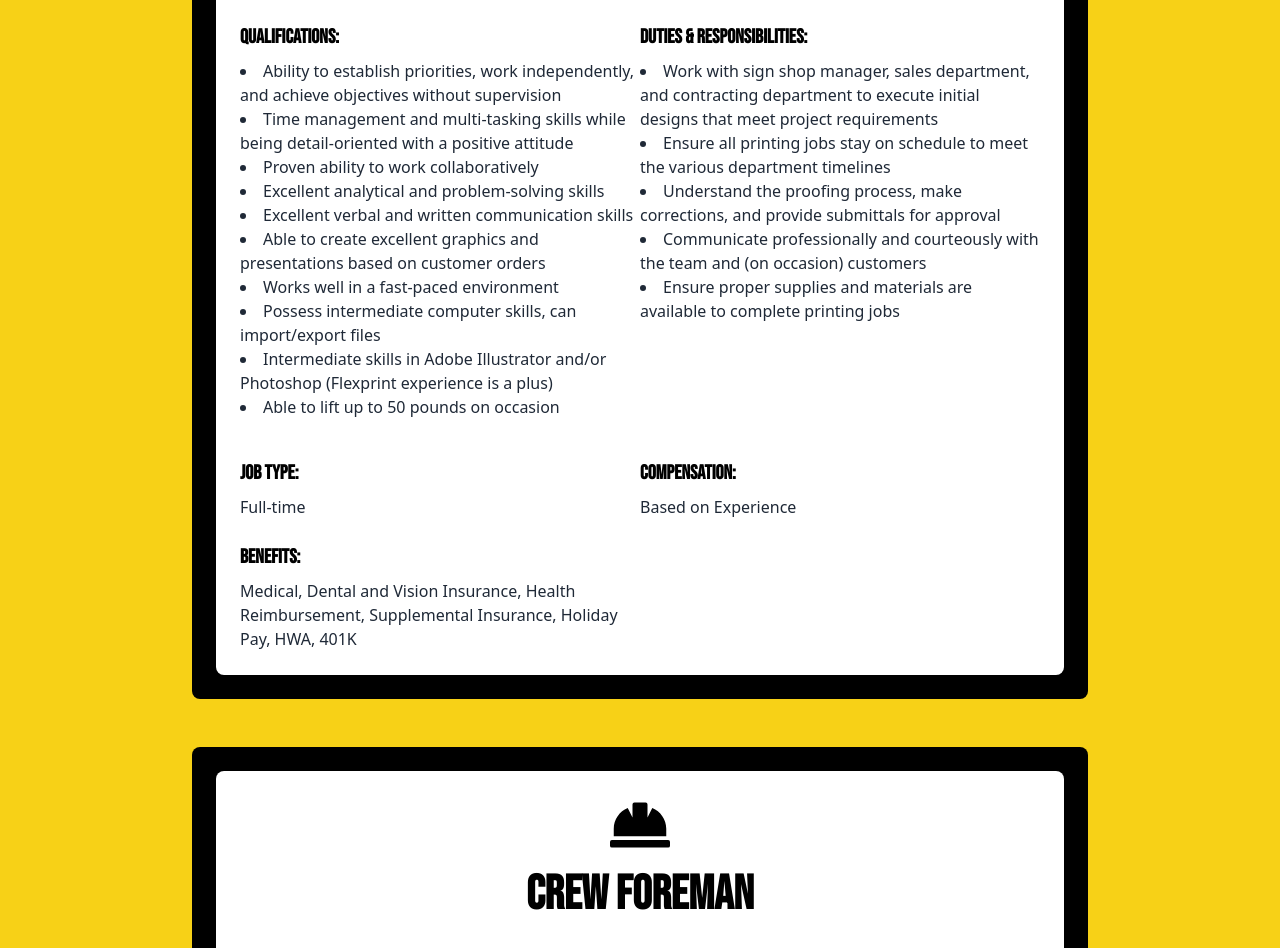
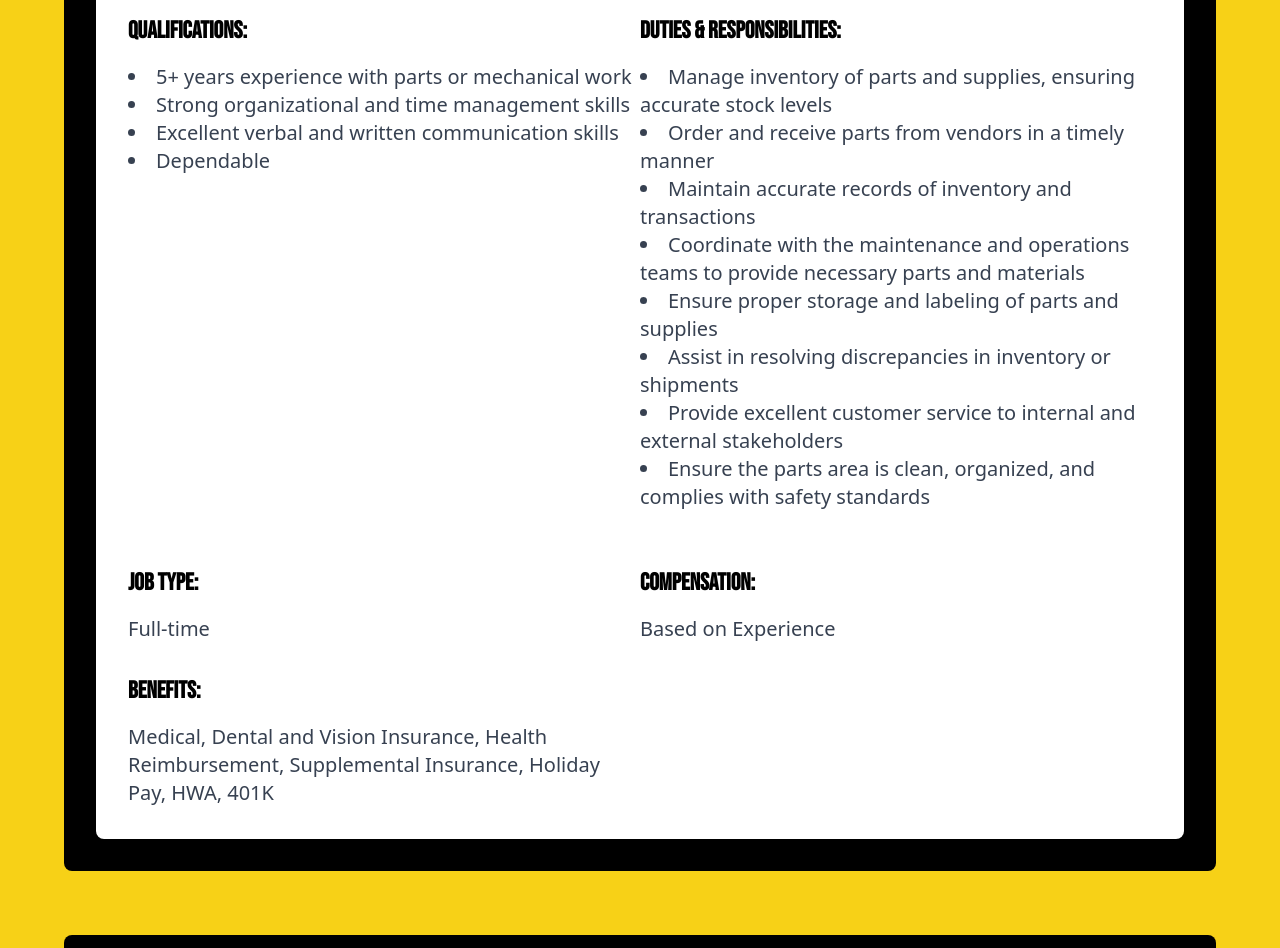
Before and after one commit to JoedyMcconn/SANBARCC, a Next.js app in the folder frontend/: page /job-opportunities in a window 1280 px wide. Shown: the part 1481-2429 px from the top of the page. Built offline with nearby package versions, Linux system fonts and the light colour scheme.

Commit message:
Added Parts Specialist Position and Styling changes to job opportunities page

```diff
--- a/frontend/src/app/job-application/page.tsx
+++ b/frontend/src/app/job-application/page.tsx
@@ -190,6 +190,9 @@ export default function JobApplicationForm() {
                     </label>
                     <label className="flex items-center">
                         <input type="checkbox" name="position" value="Sign Designer" className="mr-2"/> Sign Designer
+                    </label>
+                    <label className="flex items-center">
+                        <input type="checkbox" name="position" value="Parts Specialist" className="mr-2"/> Parts Specialist
                     </label>
                     <label className="flex items-center">
                         <input type="checkbox" name="position" value="Striper" className="mr-2"/> Guardrail Operator
--- a/frontend/src/app/job-opportunities/page.tsx
+++ b/frontend/src/app/job-opportunities/page.tsx
@@ -15,57 +15,70 @@ interface JobPositionProps {
 
 function JobPosition({ title, icon, summary, qualifications, responsibilities, jobType, compensation, benefits }: JobPositionProps) {
     return (
-        <div className="w-full max-w-4xl mx-auto bg-black p-6 rounded-lg mb-12">
-            <div className="bg-white p-6 rounded-lg flex flex-wrap">
-                <div className="w-full text-center mb-6">
-                    <div className="flex justify-center mb-4">
-                        <span className="text-5xl lg:text-6xl">{icon}</span>
+        <div className="w-full max-w-6xl mx-auto bg-black p-8 rounded-lg mb-16">
+            <div className="bg-white p-8 rounded-lg flex flex-wrap">
+                <div className="w-full text-center mb-8">
+                    <div className="flex justify-center mb-6">
+                        <span className="text-6xl lg:text-7xl">{icon}</span>
                     </div>
-                    <h2 className="text-4xl lg:text-5xl font-semibold text-black">
+                    <h2 className="text-5xl lg:text-6xl font-semibold text-black">
                         {title}
                     </h2>
                 </div>
                 <div className="w-full">
-                    <p className=" font-sans text-xl md:text-2xl text-gray-800 leading-relaxed mb-6"><strong>Position Summary:</strong> {summary}</p>
+                    <p className="font-sans text-2xl md:text-3xl text-gray-700 leading-relaxed mb-8">
+                        <strong>Position Summary:</strong> {summary}
+                    </p>
                 </div>
-                <div className="w-full md:w-1/2 mb-6">
-                    <h3 className="text-xl font-semibold text-black mb-2"><strong>Qualifications:</strong></h3>
-                    <ul className="list-disc list-inside text-gray-800 mb-4 font-sans">
+                <div className="w-full md:w-1/2 mb-8">
+                    <h3 className="text-2xl font-semibold text-black mb-4">
+                        <strong>Qualifications:</strong>
+                    </h3>
+                    <ul className="list-disc list-inside text-gray-700 mb-6 font-sans text-lg md:text-xl">
                         {qualifications.map((qualification, index) => (
                             <li key={index}>{qualification}</li>
                         ))}
                     </ul>
                 </div>
-                <div className="w-full md:w-1/2 mb-6">
-                    <h3 className="text-xl font-semibold text-black mb-2"><strong>Duties & Responsibilities:</strong></h3>
-                    <ul className="list-disc list-inside text-gray-800 mb-4 font-sans">
+                <div className="w-full md:w-1/2 mb-8">
+                    <h3 className="text-2xl font-semibold text-black mb-4">
+                        <strong>Duties & Responsibilities:</strong>
+                    </h3>
+                    <ul className="list-disc list-inside text-gray-700 mb-6 font-sans text-lg md:text-xl">
                         {responsibilities.map((responsibility, index) => (
                             <li key={index}>{responsibility}</li>
                         ))}
                     </ul>
                 </div>
                 {jobType && (
-                    <div className="w-full md:w-1/2 mb-6">
-                        <h3 className="text-xl font-semibold text-black mb-2"><strong>Job Type:</strong></h3>
-                        <p className="text-gray-800 font-sans">{jobType}</p>
+                    <div className="w-full md:w-1/2 mb-8">
+                        <h3 className="text-2xl font-semibold text-black mb-4">
+                            <strong>Job Type:</strong>
+                        </h3>
+                        <p className="text-gray-700 font-sans text-lg md:text-xl">{jobType}</p>
                     </div>
                 )}
                 {compensation && (
-                    <div className="w-full md:w-1/2 mb-6">
-                        <h3 className="text-xl font-semibold text-black mb-2"><strong>Compensation:</strong></h3>
-                        <p className="text-gray-800 font-sans">{compensation}</p>
+                    <div className="w-full md:w-1/2 mb-8">
+                        <h3 className="text-2xl font-semibold text-black mb-4">
+                            <strong>Compensation:</strong>
+                        </h3>
+                        <p className="text-gray-700 font-sans text-lg md:text-xl">{compensation}</p>
                     </div>
                 )}
                 {benefits && (
                     <div className="w-full md:w-1/2">
-                        <h3 className="text-xl font-semibold text-black mb-2"><strong>Benefits:</strong></h3>
-                        <p className="text-gray-800 font-sans">{benefits}</p>
+                        <h3 className="text-2xl font-semibold text-black mb-4">
+                            <strong>Benefits:</strong>
+                        </h3>
+                        <p className="text-gray-700 font-sans text-lg md:text-xl">{benefits}</p>
                     </div>
                 )}
             </div>
         </div>
     );
 }
+
 
 export default function JobOpportunities() {
     return (
@@ -103,6 +116,32 @@ export default function JobOpportunities() {
                     </Link>
                 </div>
             </div>
+
+            <JobPosition
+                title="Parts Specialist"
+                icon={<FaTools />}
+                summary="The Parts Specialist is responsible for managing and maintaining the inventory of parts and supplies, coordinating with vendors, and ensuring accurate and timely distribution of materials to meet the needs of the company’s operations. This role requires strong organizational skills, attention to detail, and the ability to work collaboratively with various departments."
+                qualifications={[
+                    "5+ years experience with parts or mechanical work",
+                    "Strong organizational and time management skills",
+                    "Excellent verbal and written communication skills",
+                    "Dependable",
+                ]}
+                responsibilities={[
+                    "Manage inventory of parts and supplies, ensuring accurate stock levels",
+                    "Order and receive parts from vendors in a timely manner",
+                    "Maintain accurate records of inventory and transactions",
+                    "Coordinate with the maintenance and operations teams to provide necessary parts and materials",
+                    "Ensure proper storage and labeling of parts and supplies",
+                    "Assist in resolving discrepancies in inventory or shipments",
+                    "Provide excellent customer service to internal and external stakeholders",
+                    "Ensure the parts area is clean, organized, and complies with safety standards"
+                ]}
+                jobType="Full-time"
+                compensation="Based on Experience"
+                benefits="Medical, Dental and Vision Insurance, Health Reimbursement, Supplemental Insurance, Holiday Pay, HWA, 401K"
+            />
+
 
             <JobPosition
                 title="Sign Designer - Signage"
```
